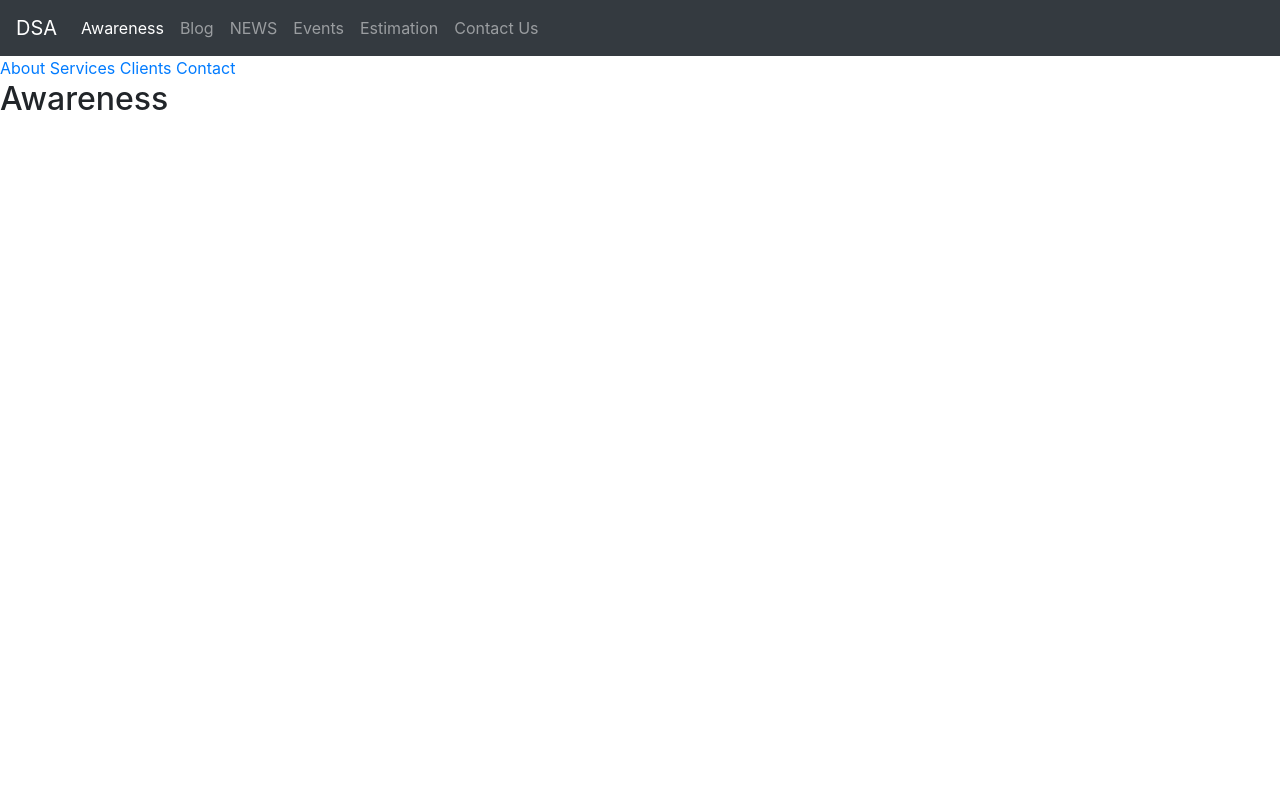
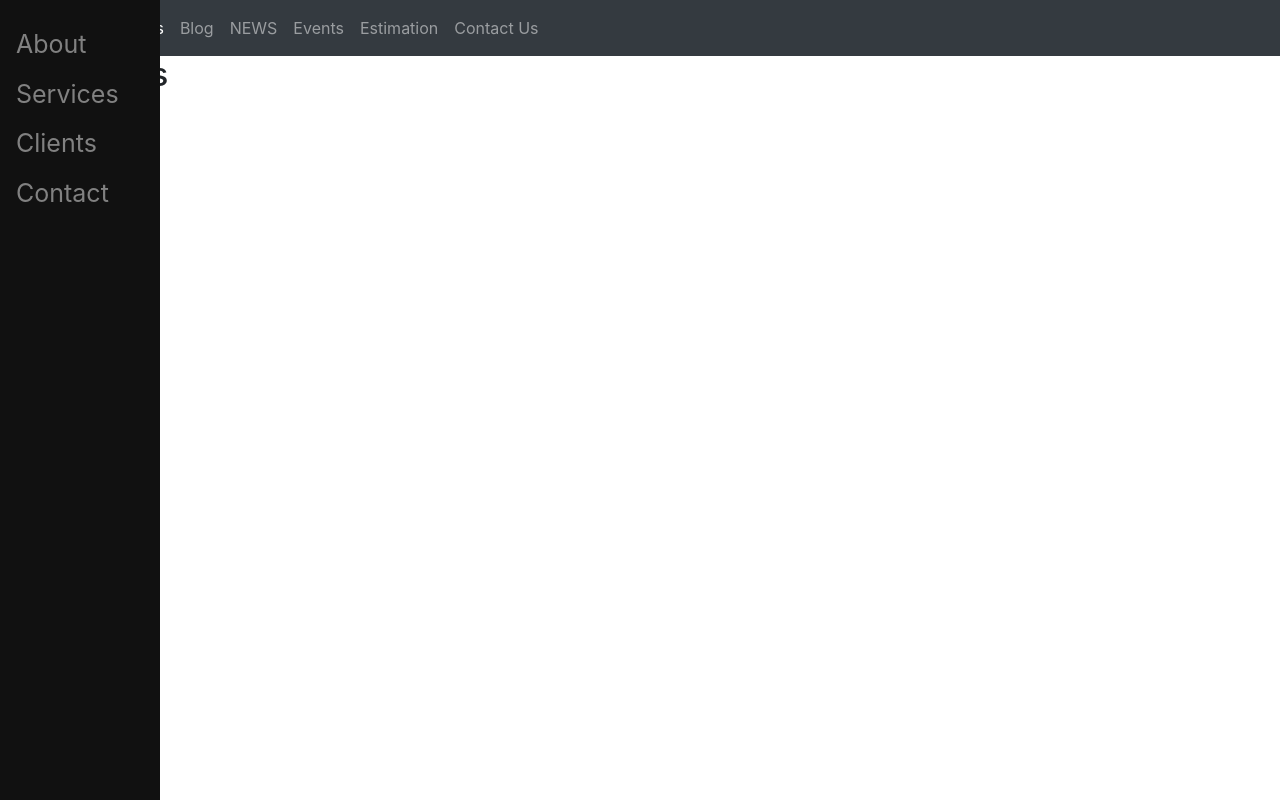
Before and after one commit to Muhammad-Akhlaq/Disaster-Assistant-System, a Django app: page /awareness/ in a window 1280 px wide. Run offline with Django 3.2, Linux system fonts and the light colour scheme.

Commit message:
Css static file not working
oye css tag use ker k ho jatta lekin css ki file ko load ker

```diff
--- a/DAS/static/awareness.css
+++ b/DAS/static/awareness.css
@@ -39,5 +39,5 @@
   }
 
   .abc {
-    color: green;
+    color: chartreuse;
   }
--- a/DAS/templates/awareness.html
+++ b/DAS/templates/awareness.html
@@ -1,7 +1,54 @@
 {% extends 'base.html' %}
 
-{% load static %}
-<link rel="stylesheet" type="text/css" href="{% static 'static/awareness.css' %}">
+
+
+{% block css %}
+<style>
+
+/* The sidebar menu */
+.sidenav {
+    height: 100%; /* Full-height: remove this if you want "auto" height */
+    width: 160px; /* Set the width of the sidebar */
+    position: fixed; /* Fixed Sidebar (stay in place on scroll) */
+    z-index: 1; /* Stay on top */
+    top: 0; /* Stay at the top */
+    left: 0;
+    background-color: #111; /* Black */
+    overflow-x: hidden; /* Disable horizontal scroll */
+    padding-top: 20px;
+  }
+
+  /* The navigation menu links */
+  .sidenav a {
+    padding: 6px 8px 6px 16px;
+    text-decoration: none;
+    font-size: 25px;
+    color: #818181;
+    display: block;
+  }
+
+  /* When you mouse over the navigation links, change their color */
+  .sidenav a:hover {
+    color: #f1f1f1;
+  }
+
+  /* Style page content */
+  .main {
+    margin-left: 160px; /* Same as the width of the sidebar */
+    padding: 0px 10px;
+  }
+
+  /* On smaller screens, where height is less than 450px, change the style of the sidebar (less padding and a smaller font size) */
+  @media screen and (max-height: 450px) {
+    .sidenav {padding-top: 15px;}
+    .sidenav a {font-size: 18px;}
+  }
+
+</style>
+{% endblock css %}
+
+
+
 
 {% block awarenessactive %}active{% endblock awarenessactive %}
 
--- a/DAS/templates/base.html
+++ b/DAS/templates/base.html
@@ -6,6 +6,9 @@
   <!-- Required meta tags -->
   <meta charset="utf-8">
   <meta name="viewport" content="width=device-width, initial-scale=1, shrink-to-fit=no">
+
+  {% load static %}
+  <link rel="stylesheet" type="text/css" href="{% static 'static/awareness.css' %}">
 
   <!-- Bootstrap CSS -->
   <link rel="stylesheet" href="https://cdn.jsdelivr.net/npm/bootstrap@4.5.3/dist/css/bootstrap.min.css"
--- a/DAS/templates/events.html
+++ b/DAS/templates/events.html
@@ -1,7 +1,4 @@
 {% extends 'base.html' %}
-
-{% load static %}
-<link rel="stylesheet" type="text/css" href="{% static 'fyp/awareness.css' %}">
 
 {% block eventsactive %}active{% endblock eventsactive %}
 {% block body %}
```
